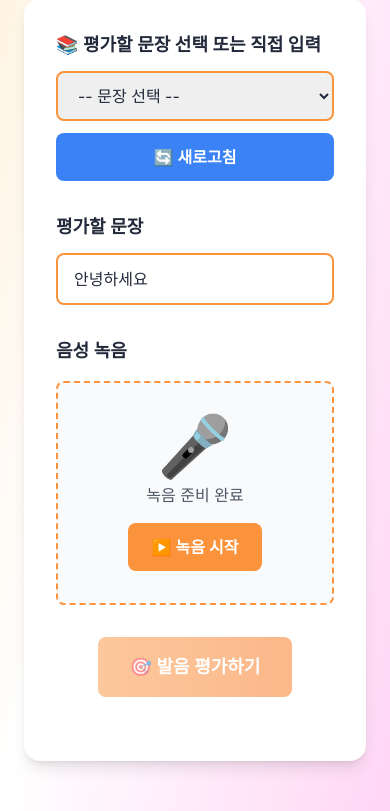
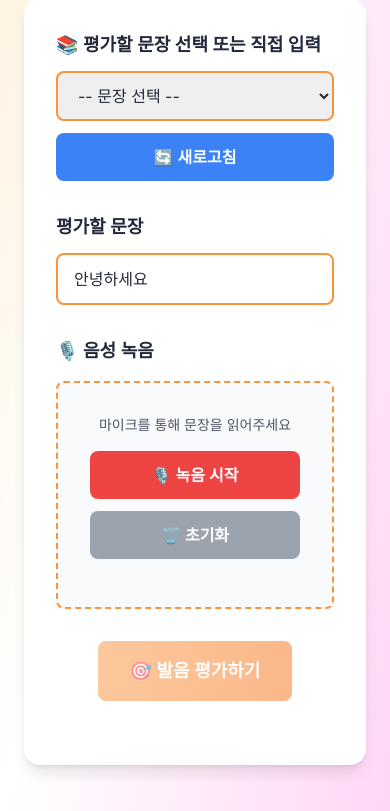
Before and after one commit to babaoflamp/onui-ai, a FastAPI app: page /speechpro-practice in a window 390 px wide. Shown: the part 1011-1822 px from the top of the page. Run offline with FastAPI, Linux system fonts and the light colour scheme; some libraries are stand-ins or nearby versions; some web fonts are replaced.

Commit message:
fix: 발음 정확도 평가 페이지 - 녹음 섹션 레이아웃 개선
- 레코딩 섹션을 유창성 평가 페이지와 동일하게 단순화
- 복잡한 버튼 배치 제거 (타이머, 여러 상태 버튼)
- 간결한 3개 버튼으로 통일: 녹음 시작, 녹음 중지, 초기화
- flex 기반의 반응형 버튼 레이아웃 (flex-1 sm:flex-none)
- 색상 통일: 녹음 시작(빨강), 녹음 중지(파랑), 초기화(회색)
- 타이머 요소는 유지하되 숨김 상태로 유지 (JavaScript 호환성)
- 두 평가 페이지의 UI/UX 일관성 강화

```diff
--- a/templates/speechpro-practice.html
+++ b/templates/speechpro-practice.html
@@ -15,7 +15,9 @@ endblock %} {% block content %}
     </div>
 
     <!-- SpeechPro 장점 섹션 -->
-    <div class="bg-gradient-to-r from-blue-50 to-indigo-50 p-6 rounded-lg border-l-4 border-blue-500 mb-8">
+    <div
+      class="bg-gradient-to-r from-blue-50 to-indigo-50 p-6 rounded-lg border-l-4 border-blue-500 mb-8"
+    >
       <h3 class="text-lg font-bold text-blue-900 mb-4">
         🎤 SpeechPro 발음 정확도 평가의 장점
       </h3>
@@ -159,18 +161,41 @@ endblock %} {% block content %}
       <!-- 레코딩 섹션 -->
       <div class="mb-8">
         <label class="block text-lg font-semibold text-[var(--text-main)] mb-4">
-          음성 녹음
+          🎙️ 음성 녹음
         </label>
 
         <div
           class="border-2 border-dashed border-[var(--accent)] rounded-lg p-8 text-center bg-gray-50"
         >
           <div id="recording-status" class="mb-4">
-            <div class="text-6xl mb-2">🎤</div>
-            <p class="text-gray-600">녹음 준비 완료</p>
+            <p class="text-gray-600 text-sm">마이크를 통해 문장을 읽어주세요</p>
           </div>
 
-          <!-- 녹음 시간 표시 -->
+          <div class="flex flex-col sm:flex-row gap-3 justify-center mb-4">
+            <button
+              id="start-recording"
+              onclick="startRecording()"
+              class="px-6 py-3 bg-red-500 text-white rounded-lg font-semibold hover:bg-red-600 transition flex-1 sm:flex-none"
+            >
+              🎙️ 녹음 시작
+            </button>
+            <button
+              id="stop-recording"
+              onclick="stopRecording()"
+              class="px-6 py-3 bg-blue-500 text-white rounded-lg font-semibold hover:bg-blue-600 transition flex-1 sm:flex-none hidden"
+            >
+              ⏹️ 녹음 중지
+            </button>
+            <button
+              id="clear-recording"
+              onclick="clearRecording()"
+              class="px-6 py-3 bg-gray-400 text-white rounded-lg font-semibold hover:bg-gray-500 transition flex-1 sm:flex-none"
+            >
+              🗑️ 초기화
+            </button>
+          </div>
+
+          <!-- 녹음 시간 표시 (숨김) -->
           <div
             id="recording-timer"
             class="text-2xl font-mono text-[var(--accent)] mb-4 hidden"
@@ -178,32 +203,7 @@ endblock %} {% block content %}
             00:00
           </div>
 
-          <!-- 녹음 버튼들 -->
-          <div class="flex justify-center gap-3 flex-wrap">
-            <button
-              id="start-recording"
-              onclick="startRecording()"
-              class="px-6 py-3 bg-[var(--accent)] text-white rounded-lg font-semibold hover:opacity-90 transition"
-            >
-              ▶️ 녹음 시작
-            </button>
-            <button
-              id="stop-recording"
-              onclick="stopRecording()"
-              class="px-6 py-3 bg-red-500 text-white rounded-lg font-semibold hover:opacity-90 transition hidden"
-            >
-              ⏹️ 녹음 중지
-            </button>
-            <button
-              id="clear-recording"
-              onclick="clearRecording()"
-              class="px-6 py-3 bg-gray-400 text-white rounded-lg font-semibold hover:opacity-90 transition hidden"
-            >
-              🗑️ 초기화
-            </button>
-          </div>
-
-          <!-- 재생 버튼 -->
+          <!-- 재생 섹션 -->
           <div id="playback-section" class="mt-6 hidden">
             <p class="text-sm text-gray-600 mb-3">녹음된 음성:</p>
             <audio
```
Also changed, not shown: 1 other file.
